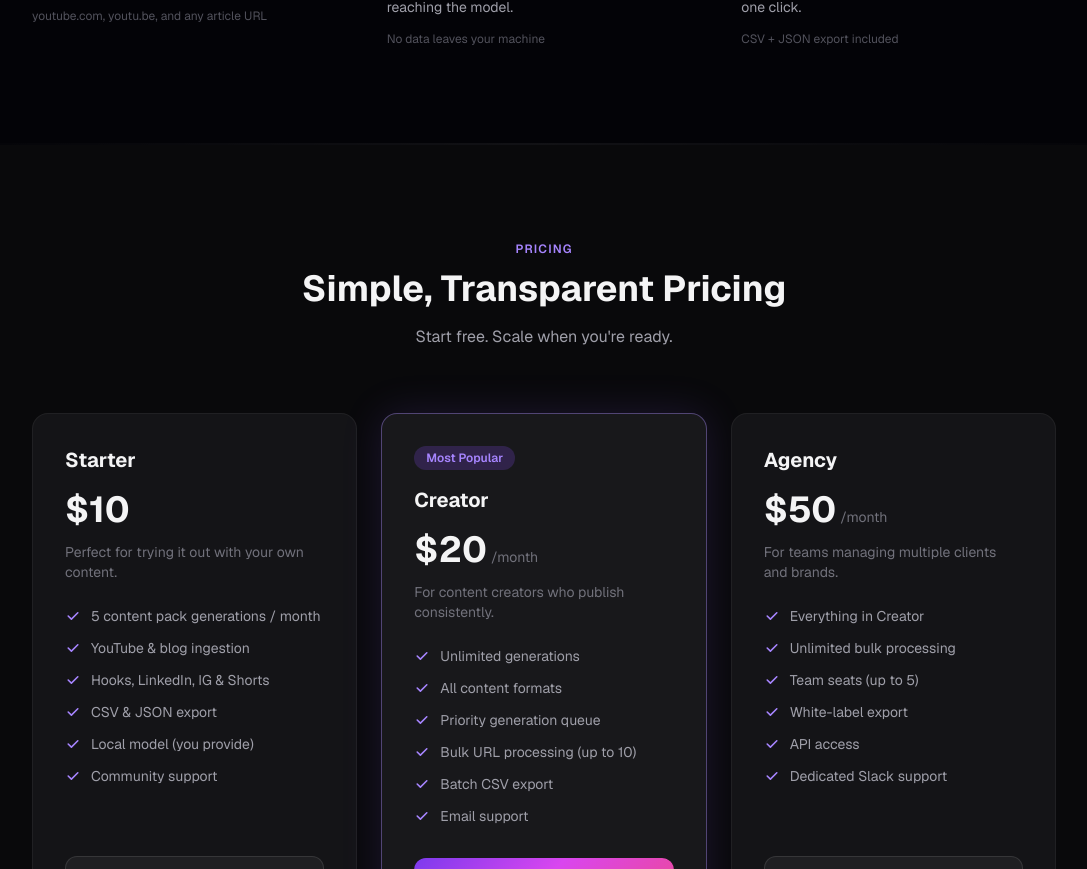
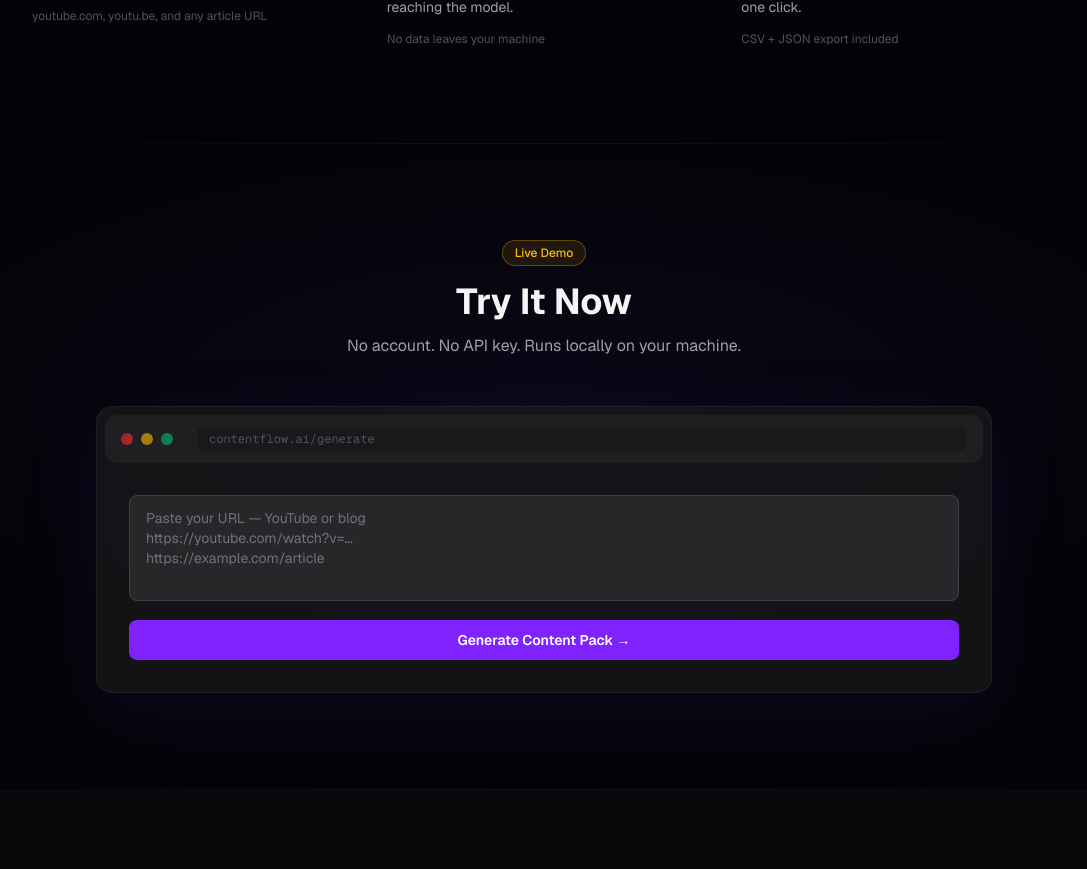
Before and after one commit to shahumSultan/AI-Powered-Content-Repurposing, a Next.js app in the folder frontend/: page / in a window 1280 px wide. Shown: the part 1931-2800 px from the top of the page, without its empty margins (96-1183 px from the left). Built offline with nearby package versions, Linux system fonts and the light colour scheme.

Commit message:
Backend changed for lazy_load, frontend updated

```diff
--- a/frontend/app/page.tsx
+++ b/frontend/app/page.tsx
@@ -16,7 +16,7 @@
         <hr className="section-divider" />
         <HowItWorksSection />
         <hr className="section-divider" />
-        {/* <TryItSection /> */}
+        <TryItSection />
         <hr className="section-divider" />
         <PricingSection />
       </main>
@@ -40,9 +40,9 @@
             <a href="#pricing" className="transition hover:text-zinc-400">
               Pricing
             </a>
-            {/* <a href="#try-it" className="transition hover:text-zinc-400">
+            <a href="#try-it" className="transition hover:text-zinc-400">
               Try It
-            </a> */}
+            </a>
             <span>© 2026 ContentFlow - Product of Enigma-Cube</span>
           </div>
         </div>
--- a/frontend/components/GenerateForm.tsx
+++ b/frontend/components/GenerateForm.tsx
@@ -39,7 +39,7 @@
         <textarea
           value={urlsText}
           onChange={(e) => setUrlsText(e.target.value)}
-          placeholder={"Paste one URL per line — YouTube or blog\nhttps://youtube.com/watch?v=...\nhttps://example.com/article"}
+          placeholder={"Paste your URL — YouTube or blog\nhttps://youtube.com/watch?v=...\nhttps://example.com/article"}
           rows={4}
           className="w-full resize-none rounded-lg border border-zinc-700 bg-zinc-800 px-4 py-3 text-sm text-zinc-100 placeholder-zinc-500 outline-none transition focus:border-violet-500 focus:ring-2 focus:ring-violet-500/20"
           required
--- a/frontend/components/Navbar.tsx
+++ b/frontend/components/Navbar.tsx
@@ -38,9 +38,9 @@
           <a href="#how-it-works" className="text-sm text-zinc-400 transition hover:text-zinc-100">
             How It Works
           </a>
-          {/* <a href="#try-it" className="text-sm text-zinc-400 transition hover:text-zinc-100">
+          <a href="#try-it" className="text-sm text-zinc-400 transition hover:text-zinc-100">
             Try It
-          </a> */}
+          </a>
           <a href="#pricing" className="text-sm text-zinc-400 transition hover:text-zinc-100">
             Pricing
           </a>
@@ -48,7 +48,7 @@
 
         {/* CTA */}
         <a href="#try-it" className="btn-gradient rounded-lg px-4 py-2 text-sm font-semibold text-white">
-          Try Free
+          Try Free →
         </a>
       </div>
     </nav>
--- a/frontend/components/PricingSection.tsx
+++ b/frontend/components/PricingSection.tsx
@@ -25,9 +25,9 @@
       "Local model (you provide)",
       "Community support",
     ],
-    cta: "Get Started Free",
+    cta: "Get Started Free →",
     ctaHref: "#try-it",
-    popular: false,
+    popular: true,
   },
   {
     name: "Creator",
@@ -42,25 +42,8 @@
       "Batch CSV export",
       "Email support",
     ],
-    cta: "Start 7-Day Trial",
+    cta: "Contact Sales →",
     ctaHref: "#try-it",
-    popular: true,
-  },
-  {
-    name: "Agency",
-    price: "$50",
-    period: "/month",
-    description: "For teams managing multiple clients and brands.",
-    features: [
-      "Everything in Creator",
-      "Unlimited bulk processing",
-      "Team seats (up to 5)",
-      "White-label export",
-      "API access",
-      "Dedicated Slack support",
-    ],
-    cta: "Contact Sales",
-    ctaHref: "mailto:hello@contentflow.ai",
     popular: false,
   },
 ];
@@ -84,7 +67,7 @@
       </div>
 
       {/* Pricing cards */}
-      <div className="mx-auto grid max-w-5xl grid-cols-1 gap-6 md:grid-cols-3">
+      <div className="mx-auto grid max-w-3xl grid-cols-3 gap-10 md:grid-cols-2">
         {TIERS.map((tier, i) => (
           <AnimateOnScroll key={tier.name} delay={DELAYS[i]} className="flex flex-col">
             <div
```
Also changed, not shown: 2 other files (tests, documents, lock files or other folders).
